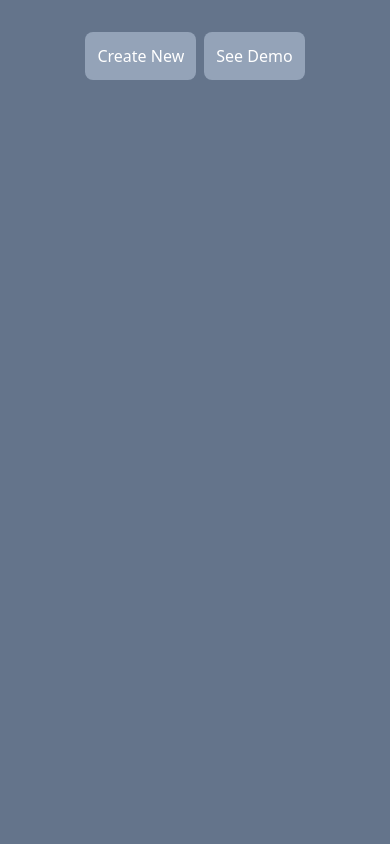
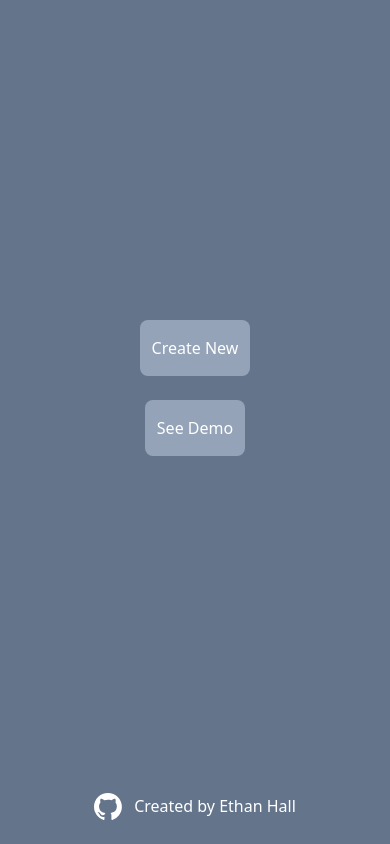
Before and after one commit to ethanwhall389/cv-application, a React (Vite) app: page / in a window 390 px wide. Built offline with nearby package versions, Linux system fonts and the light colour scheme.

Commit message:
Finish mobile styling

```diff
--- a/index.html
+++ b/index.html
@@ -2,7 +2,7 @@
 <html lang="en">
   <head>
     <meta charset="UTF-8" />
-    <link rel="icon" type="image/svg+xml" href="/vite.svg" />
+    <link rel="icon" type="image/x-icon" href="/images/document.ico" />
     <meta name="viewport" content="width=device-width, initial-scale=1.0" />
     <title>CV Generator</title>
   </head>
--- a/src/App.jsx
+++ b/src/App.jsx
@@ -12,7 +12,6 @@ import Accordion from './components/edit/accordion'
 import DisplayGenInfo from './components/preview/display-gen-info'
 import DisplayEducation from './components/preview/display-education'
 import DisplayProfessional from './components/preview/display-professional'
-import { NoAdultContentSharp } from '@mui/icons-material'
 
 
 function App() {
@@ -34,21 +33,28 @@ function App() {
   }
 
   function noDisplay() {
-    return personalData.name === '' &&
-    educationData[0].id === '' &&
-    professionalData[0].id === '' ?
-    true :
-    false;
+    if (educationData.length !== 0 && professionalData.length !== 0) {
+      return personalData.name === '' &&
+      educationData[0].id === '' &&
+      professionalData[0].id === '' ?
+      true :
+      false;
+    } else if (educationData.length === 0 && professionalData.length === 0 && personalData.name === '') {
+      return true;
+    }
+    return false;
   }
 
   return (
-  <div className='w-screen h-screen overflow-y-scroll bg-slate-500 p-6'>
-    <div className='flex gap-2 justify-center'
+  <div className='w-screen h-screen overflow-y-scroll bg-slate-500 p-6 flex flex-col justify-between'>
+
+    <div className='flex flex-col gap-2 md:flex-row justify-center items-center h-[100%]'
       style={showMain ? {display:'none'} : {display:'flex'}}
     >
       <Button text={'Create New'} bttnColor='slate-400' handleClick={createNew}></Button>
       <Button text={'See Demo'} bttnColor='slate-400' handleClick={viewDemo}></Button>
     </div>
+
     <div className='max-w-2xl mx-auto lg:max-w-7xl'
       style={showMain ? {display:'block'} : {display:'none'}}
     >
@@ -85,6 +91,14 @@ function App() {
         </Panel>
       </div>
     </div>
+    <footer className="mt-10 flex justify-center">
+        <div className="flex items-center gap-3">
+            <a href="https://github.com/ethanwhall389" target="_blank" className="hover:scale-90 transition-all">
+              <img className="w-7" src="../images/github-mark-white.svg" alt=""/>
+            </a>
+            <span>Created by Ethan Hall</span>
+        </div>
+    </footer>
   </div>
   )
 }
--- a/src/components/button.jsx
+++ b/src/components/button.jsx
@@ -1,6 +1,6 @@
 export default function Button({ text, handleClick, bttnColor='slate-500' }) {
     return (
-        <button className={`p-3 my-2 rounded-lg hover:scale-110 transition-all bg-${bttnColor}`}
+        <button className={`p-3 my-2 rounded-lg hover:scale-110 transition-all bg-${bttnColor} h-14`}
         onClick={() => handleClick()}
         >{text}</button>
     )
--- a/src/components/preview/display-education.jsx
+++ b/src/components/preview/display-education.jsx
@@ -5,7 +5,7 @@ export default function DisplayEducation({ data }) {
         <div className="my-4 text-start">
             <h2
                 className="text-lg font-bold border-b-2"
-                style={data[0].id === '' ? {display:'none'} : {display:'block'}}
+                style={data[0].id === '' || data.length === 0 ? {display:'none'} : {display:'block'}}
             >Education</h2>
             {data.map( (entry, index) => (
                 <DisplayEntry key={entry.id} entryData={entry} length={data.length} index={index}/>
--- a/src/components/preview/display-gen-info.jsx
+++ b/src/components/preview/display-gen-info.jsx
@@ -4,9 +4,9 @@ export default function DisplayGenInfo({personalData}) {
         <div>
             <h2 className="text-2xl">{personalData.name}</h2>
             <p>{personalData.address}</p>
-            <div className="flex justify-center gap-2">
+            <div className="flex flex-col sm:flex-row justify-center gap-0 sm:gap-2">
                 <p>{personalData.email}</p>
-                <span>{personalData.phone === '' ? '' : '|'}</span>
+                <span className="hidden sm:block">{personalData.phone === '' ? '' : '|'}</span>
                 <p>{personalData.phone}</p>
             </div>
             <h2
--- a/src/components/preview/display-professional.jsx
+++ b/src/components/preview/display-professional.jsx
@@ -4,7 +4,7 @@ export default function DisplayProfessional({ data }) {
 
         <div className="my-4 text-start">
             <h2 className="text-lg font-bold border-b-2"
-            style={data[0].id === '' ? {display:'none'} : {display:'block'}}
+            style={data.length === 0 || data[0].id === '' ? {display:'none'} : {display:'block'}}
             >Work Experience</h2>
             {data.map( (job, index) => (
                 <DisplayJob key={job.id} jobData={job} length={data.length} index={index}/>
```
Also changed, not shown: images/github-mark-white.svg (added), 1 other file (tests, documents, lock files or other folders).
